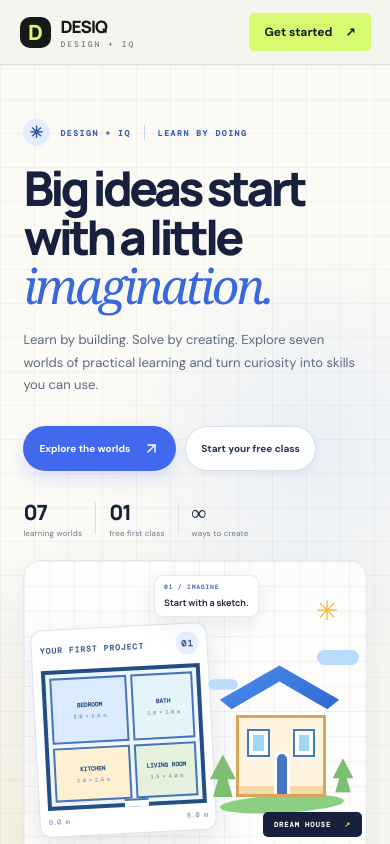
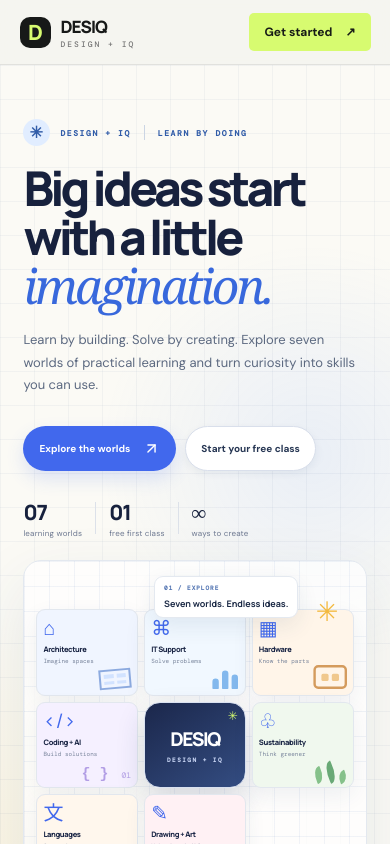
Before and after one commit to supportdesiq/desiq, a Next.js app: page / in a window 390 px wide. Shown: the top 844 px of the page. Built offline with nearby package versions, Linux system fonts and the light colour scheme.

Commit message:
DESIQ V5.1 — Homepage & Contact

```diff
--- a/app/globals.css
+++ b/app/globals.css
@@ -434,3 +434,78 @@
 .challenge-card-icon.scene-community-auditorium{background:linear-gradient(135deg,#e8def0,#fcf8ff)}
 .challenge-card-icon.scene-public-park{background:linear-gradient(135deg,#dcebd5,#f8fff3)}
 .challenge-card-icon.scene-pedestrian-plaza{background:linear-gradient(135deg,#dce9e8,#f9fdfc)}
+
+/* DESIQ homepage: show the full range of learning worlds, not only architecture */
+.hero-art-worlds .world-collage{
+ position:absolute;inset:58px 24px 55px;z-index:2;
+ display:grid;grid-template-columns:repeat(3,minmax(0,1fr));grid-template-rows:repeat(3,minmax(0,1fr));
+ gap:10px;align-items:stretch
+}
+.world-art-card{
+ position:relative;overflow:hidden;min-width:0;border:1px solid #e2e7ee;border-radius:13px;
+ background:rgba(255,255,255,.94);padding:12px 11px;display:flex;flex-direction:column;
+ box-shadow:0 8px 22px rgba(38,67,112,.07);color:#1c2746
+}
+.world-art-card b{font:800 10px Manrope,sans-serif;letter-spacing:-.2px;position:relative;z-index:2}
+.world-art-card small{font:8px 'DM Mono',monospace;color:#77839a;margin-top:3px;position:relative;z-index:2}
+.world-art-icon{font:28px Manrope,sans-serif;line-height:1;margin-bottom:10px;color:#4168ed;position:relative;z-index:2}
+.art-architecture{grid-column:1;grid-row:1;background:#f0f5ff}
+.art-it{grid-column:2;grid-row:1;background:#f1f8ff}
+.art-hardware{grid-column:3;grid-row:1;background:#fff5e9}
+.art-code{grid-column:1;grid-row:2;background:#f5f0ff}
+.world-art-center{
+ grid-column:2;grid-row:2;align-self:center;justify-self:center;width:100%;height:100%;
+ border:1px solid #d9e1f0;border-radius:16px;background:linear-gradient(145deg,#1b274b,#344d82);
+ color:white;display:flex;flex-direction:column;align-items:center;justify-content:center;
+ box-shadow:0 12px 28px rgba(34,55,99,.18);position:relative
+}
+.world-art-center span{font:900 24px Manrope;letter-spacing:-1.6px}
+.world-art-center b{font:700 7px 'DM Mono';letter-spacing:1.5px;color:#c9d6f5;margin-top:4px}
+.world-art-center i{position:absolute;right:12px;top:8px;color:#d4fa70;font-size:16px;font-style:normal}
+.art-green{grid-column:3;grid-row:2;background:#f0f8ee}
+.art-language{grid-column:1;grid-row:3;background:#fff7ed}
+.art-drawing{grid-column:2;grid-row:3;background:#fff1f4}
+.arch-mini{position:absolute;right:10px;bottom:10px;width:48px;height:30px;border:2px solid #6b91d5;display:grid;grid-template-columns:1fr 1fr;gap:3px;padding:3px;transform:rotate(-5deg);opacity:.75}
+.arch-mini span{background:#c9dcff}
+.it-mini{position:absolute;right:11px;bottom:10px;display:flex;gap:4px;align-items:end;height:29px}
+.it-mini span{width:8px;border-radius:4px 4px 1px 1px;background:#83b8ed}.it-mini span:nth-child(1){height:13px}.it-mini span:nth-child(2){height:23px}.it-mini span:nth-child(3){height:18px}
+.hardware-mini{position:absolute;right:10px;bottom:10px;width:42px;height:30px;border:3px solid #d49b5d;border-radius:6px;display:flex;align-items:center;justify-content:center;gap:4px}
+.hardware-mini span{width:9px;height:9px;background:#f0c88d;border-radius:2px}
+.code-mini{position:absolute;right:10px;bottom:7px;font:900 19px monospace;color:#a28adf;opacity:.8}.code-mini span{font:8px 'DM Mono';margin-left:4px}
+.green-mini{position:absolute;right:9px;bottom:7px;display:flex;gap:4px;align-items:end}
+.green-mini span{display:block;width:11px;height:20px;background:#85c18a;border-radius:90% 0 90% 0;transform:rotate(-25deg)}
+.green-mini span:nth-child(2){height:27px;background:#69a976}.green-mini span:nth-child(3){height:15px}
+.language-mini{position:absolute;right:9px;bottom:5px;font:900 17px Georgia;color:#e3a75c;opacity:.8}.language-mini span{font-size:12px;margin-left:3px}
+.drawing-mini{position:absolute;right:9px;bottom:9px;width:44px;height:25px;border-bottom:2px solid #dc8298;transform:rotate(-10deg)}
+.drawing-mini span{position:absolute;bottom:0;width:2px;background:#e29bad;transform-origin:bottom}
+.drawing-mini span:nth-child(1){height:21px;left:9px;transform:rotate(35deg)}
+.drawing-mini span:nth-child(2){height:17px;left:22px;transform:rotate(-20deg)}
+.drawing-mini span:nth-child(3){height:23px;left:34px;transform:rotate(14deg)}
+.support-promise{display:flex;flex-direction:column;gap:4px;margin-top:11px;padding:10px 12px;border:1px solid rgba(255,255,255,.16);border-radius:9px;background:rgba(255,255,255,.055);max-width:220px}
+.support-promise b{font:800 10px Manrope;color:#d5fa70;letter-spacing:.3px}
+.support-promise small{font:9px 'DM Mono';color:rgba(255,255,255,.72)}
+@media(max-width:1000px){
+ .hero-art-worlds .world-collage{inset:55px 18px 53px;gap:8px}
+ .world-art-card{padding:10px 8px}
+ .world-art-icon{font-size:24px;margin-bottom:8px}
+ .world-art-card b{font-size:9px}
+ .world-art-card small{font-size:7px}
+}
+@media(max-width:700px){
+ .hero-art-worlds{height:370px!important}
+ .hero-art-worlds .world-collage{inset:48px 12px 48px;gap:6px}
+ .world-art-card{padding:8px 6px;border-radius:9px}
+ .world-art-icon{font-size:20px;margin-bottom:6px}
+ .world-art-card b{font-size:7.5px;letter-spacing:-.35px}
+ .world-art-card small{font-size:6px}
+ .world-art-center span{font-size:19px}
+ .world-art-center b{font-size:6px}
+ .world-art-center i{right:7px;top:5px;font-size:12px}
+ .arch-mini{width:32px;height:20px;right:6px;bottom:6px}
+ .it-mini{right:7px;bottom:6px;transform:scale(.8);transform-origin:bottom right}
+ .hardware-mini{right:6px;bottom:6px;transform:scale(.8);transform-origin:bottom right}
+ .code-mini{right:6px;bottom:4px;font-size:15px}
+ .green-mini{right:6px;bottom:4px;transform:scale(.8);transform-origin:bottom right}
+ .language-mini{right:6px;bottom:4px;font-size:14px}
+ .drawing-mini{right:6px;bottom:6px;transform:scale(.8) rotate(-10deg);transform-origin:bottom right}
+}
--- a/app/page.tsx
+++ b/app/page.tsx
@@ -19,11 +19,19 @@ export default function Home(){return <>
    <div className="hero-buttons"><a className="button" href="#worlds">Explore the worlds <ArrowUpRight size={17}/></a><a className="button button-ghost" href="#pricing">Start your free class</a></div>
    <div className="hero-stats"><div><b>07</b><span>learning worlds</span></div><i/><div><b>01</b><span>free first class</span></div><i/><div><b>∞</b><span>ways to create</span></div></div>
   </div>
-  <div className="hero-art hero-art-light" aria-label="Illustration of an architectural floor plan, model house and creative tools">
+  <div className="hero-art hero-art-light hero-art-worlds" aria-label="Illustration representing all seven DESIQ learning worlds: architecture, IT support, hardware, coding and AI, sustainability, languages and drawing">
    <div className="art-grid"/>
-   <div className="art-note note-top"><span>01 / IMAGINE</span><b>Start with a sketch.</b></div>
-   <div className="floorplan-card"><div className="plan-head"><span>YOUR FIRST PROJECT</span><b>01</b></div><div className="floorplan"><div className="room room-bedroom">BEDROOM<small>3.0 × 3.0 m</small></div><div className="room room-bath">BATH<small>2.0 × 2.0 m</small></div><div className="room room-kitchen">KITCHEN<small>3.0 × 2.5 m</small></div><div className="room room-living">LIVING ROOM<small>3.5 × 4.0 m</small></div><div className="plan-door"/></div><div className="plan-dimensions"><span>9.0 m</span><span>8.0 m</span></div></div>
-   <div className="model-house"><div className="house-cloud cloud-one"/><div className="house-cloud cloud-two"/><div className="house-roof"/><div className="house-body"><div className="house-window window-one"/><div className="house-window window-two"/><div className="house-door"/></div><div className="house-base"/><div className="house-tree tree-one"/><div className="house-tree tree-two"/><div className="house-label">DREAM HOUSE <span>↗</span></div></div>
+   <div className="art-note note-top"><span>01 / EXPLORE</span><b>Seven worlds. Endless ideas.</b></div>
+   <div className="world-collage">
+    <div className="world-art-card art-architecture"><span className="world-art-icon">⌂</span><b>Architecture</b><small>Imagine spaces</small><i className="arch-mini"><span/><span/><span/><span/></i></div>
+    <div className="world-art-card art-it"><span className="world-art-icon">⌘</span><b>IT Support</b><small>Solve problems</small><i className="it-mini"><span/><span/><span/></i></div>
+    <div className="world-art-card art-hardware"><span className="world-art-icon">▦</span><b>Hardware</b><small>Know the parts</small><i className="hardware-mini"><span/><span/></i></div>
+    <div className="world-art-card art-code"><span className="world-art-icon">&lt;/&gt;</span><b>Coding + AI</b><small>Build solutions</small><i className="code-mini">{"{ }"} <span>01</span></i></div>
+    <div className="world-art-center"><span>DESIQ</span><b>DESIGN + IQ</b><i>✳</i></div>
+    <div className="world-art-card art-green"><span className="world-art-icon">♧</span><b>Sustainability</b><small>Think greener</small><i className="green-mini"><span/><span/><span/></i></div>
+    <div className="world-art-card art-language"><span className="world-art-icon">文</span><b>Languages</b><small>Communicate</small><i className="language-mini">Aa <span>ಅ</span></i></div>
+    <div className="world-art-card art-drawing"><span className="world-art-icon">✎</span><b>Drawing + Art</b><small>Make it visible</small><i className="drawing-mini"><span/><span/><span/></i></div>
+   </div>
    <div className="art-tools"><span className="tool-ruler">△</span><span className="tool-pencil">✎</span><span className="tool-cube">▰</span></div>
    <div className="art-note note-bottom"><span>LEARN → BUILD → GROW</span><b>Your ideas belong here.</b></div>
    <div className="art-spark spark-one">✳</div><div className="art-spark spark-two">✦</div>
@@ -35,9 +43,9 @@ export default function Home(){return <>
  <section className="manifesto"><div className="manifesto-mark">✳</div><div className="eyebrow">THE DESIQ DIFFERENCE</div><h2>Knowledge is a start.<br/><em>What you do with it</em><br/>is everything.</h2><p>We believe the best way to understand something is to try it. DESIQ turns ideas into practical challenges, and learning into something you can see, share and keep improving.</p><a className="text-link" href="#how">Discover how it works <ArrowRight size={17}/></a></section>
  <section className="section benefits-section"><div className="section-heading"><div><div className="eyebrow">MORE THAN A CLASS</div><h2>Learning that keeps<br/><em>going with you.</em></h2></div><p>Start small, keep exploring and get support as you grow. DESIQ is built to make learning practical and rewarding.</p></div><div className="benefit-grid">{benefits.map((b,i)=>{const Icon=[Lightbulb,CalendarDays,Award,MessageCircle,FolderKanban][i];return <div className="benefit-card" key={b.title}><div className="benefit-icon"><Icon size={22}/></div><span className="benefit-number">0{i+1}</span><h3>{b.title}</h3><p>{b.text}</p></div>})}</div></section>
  <section className="how-section" id="how"><div className="how-intro"><div className="eyebrow">A SIMPLE, POWERFUL LOOP</div><h2>Learn it.<br/><em>Then make it.</em></h2><p>Every DESIQ experience is designed to move you from understanding to doing. Try, test, make mistakes and improve.</p><a className="button button-light" href="#worlds">Find your starting point <ArrowUpRight size={17}/></a></div><div className="steps">{[{n:'01',t:'Learn',d:'Get the foundations you need.'},{n:'02',t:'Build',d:'Make something with what you know.'},{n:'03',t:'Experiment',d:'Try ideas and explore possibilities.'},{n:'04',t:'Solve',d:'Put your skills to work on a real brief.'},{n:'05',t:'Improve',d:'Use feedback to make your next version better.'}].map((s,i)=><div className="step" key={s.n}><span>{s.n}</span><div><h3>{s.t}</h3><p>{s.d}</p></div><div className="step-symbol">{['↗','⌂','✳','◎','↻'][i]}</div></div>)}</div></section>
- <section className="weekly-section"><div className="weekly-art"><div className="weekly-stamp">A NEW<br/>CHALLENGE<br/><b>EVERY WEEK</b></div><div className="weekly-doodle">✳</div><div className="weekly-paper"><span>THIS WEEK'S BRIEF</span><div className="paper-house"><i/><i/><i/></div><b>MAKE IT WORK.<br/>MAKE IT YOURS.</b></div></div><div className="weekly-copy"><div className="eyebrow">KEEP YOUR CURIOSITY ACTIVE</div><h2>A little challenge.<br/><em>A big new idea.</em></h2><p>Free challenges arrive every week across the DESIQ worlds. Take a few minutes, try something new and see what you can figure out. You don't need a subscription to join the fun.</p><a className="button" href="mailto:hello@desiq.com?subject=Weekly%20DESIQ%20Challenges">Get challenge updates <ArrowUpRight size={17}/></a></div></section>
+ <section className="weekly-section"><div className="weekly-art"><div className="weekly-stamp">A NEW<br/>CHALLENGE<br/><b>EVERY WEEK</b></div><div className="weekly-doodle">✳</div><div className="weekly-paper"><span>THIS WEEK'S BRIEF</span><div className="paper-house"><i/><i/><i/></div><b>MAKE IT WORK.<br/>MAKE IT YOURS.</b></div></div><div className="weekly-copy"><div className="eyebrow">KEEP YOUR CURIOSITY ACTIVE</div><h2>A little challenge.<br/><em>A big new idea.</em></h2><p>Free challenges arrive every week across the DESIQ worlds. Take a few minutes, try something new and see what you can figure out. You don't need a subscription to join the fun.</p><a className="button" href="mailto:supportdesiq@gmail.com?subject=Weekly%20DESIQ%20Challenges">Get challenge updates <ArrowUpRight size={17}/></a></div></section>
  <section className="certificate-band"><div className="certificate-graphic"><div className="certificate-sheet"><div className="cert-star">✳</div><span>DESIQ RECOGNITION</span><b>CERTIFICATE</b><i>of achievement</i><div className="cert-line"/><small>Earned through doing.</small></div></div><div><div className="eyebrow">PROOF OF YOUR PROGRESS</div><h2>Make it. Learn from it.<br/><em>Keep the recognition.</em></h2><p>Complete the required work and meet the assessment criteria to earn a DESIQ certificate. Certificates are designed to remain valid for a lifetime and can link to the work behind them.</p><span className="certificate-note">Certificates are earned through assessment, not simply by subscribing.</span></div></section>
- <section className="section pricing-section" id="pricing"><div className="section-heading"><div><div className="eyebrow">CHOOSE HOW YOU GROW</div><h2>One first step.<br/><em>Room to go further.</em></h2></div><p>Try a class for free, subscribe to one subject or unlock all seven worlds. Choose the pace and plan that works for you.</p></div><div className="pricing-grid">{plans.map((p,i)=><div className={`price-card price-${p.kind}`} key={p.name}>{p.kind==='popular'&&<div className="popular-ribbon">MOST FLEXIBLE</div>}{p.kind==='premium'&&<div className="premium-ribbon">PREMIUM MEMBERSHIP</div>}<div className="price-name">{p.name}</div><p className="price-desc">{p.desc}</p><div className="price-amount">{p.price}<small>{p.period}</small></div><div className="price-rule"/><ul>{p.features.map(f=><li key={f}><Check size={15}/>{f}</li>)}</ul><a className={`button ${p.kind==='popular'||p.kind==='premium'?'button-dark':'button-outline'}`} href={`mailto:hello@desiq.com?subject=${encodeURIComponent('DESIQ '+p.name+' plan')}`}>{p.cta}<ArrowUpRight size={16}/></a></div>)}</div><p className="pricing-footnote">Prices shown in INR. Plans, support allowances, certificate charges and workshop inclusions will be confirmed in the final membership terms. No payment processing is connected in this starter website.</p></section>
- <section className="audience-section"><div className="audience-copy"><div className="eyebrow">LEARNING IS BETTER TOGETHER</div><h2>For the curious.<br/><em>And those who guide them.</em></h2><p>DESIQ can support independent learners, families and schools with practical experiences that make skills visible.</p><div className="audience-links"><a href="mailto:hello@desiq.com?subject=Parent%20enquiry">For parents & learners <ArrowUpRight size={16}/></a><a href="mailto:hello@desiq.com?subject=School%20partnership">For schools & educators <ArrowUpRight size={16}/></a></div></div><div className="audience-tiles"><div className="audience-tile tile-parent"><span>01 / AT HOME</span><b>Curiosity<br/>starts here.</b><div>⌂</div></div><div className="audience-tile tile-school"><span>02 / IN CLASS</span><b>Make learning<br/>hands-on.</b><div>✳</div></div></div></section>
+ <section className="section pricing-section" id="pricing"><div className="section-heading"><div><div className="eyebrow">CHOOSE HOW YOU GROW</div><h2>One first step.<br/><em>Room to go further.</em></h2></div><p>Try a class for free, subscribe to one subject or unlock all seven worlds. Choose the pace and plan that works for you.</p></div><div className="pricing-grid">{plans.map((p,i)=><div className={`price-card price-${p.kind}`} key={p.name}>{p.kind==='popular'&&<div className="popular-ribbon">MOST FLEXIBLE</div>}{p.kind==='premium'&&<div className="premium-ribbon">PREMIUM MEMBERSHIP</div>}<div className="price-name">{p.name}</div><p className="price-desc">{p.desc}</p><div className="price-amount">{p.price}<small>{p.period}</small></div><div className="price-rule"/><ul>{p.features.map(f=><li key={f}><Check size={15}/>{f}</li>)}</ul><a className={`button ${p.kind==='popular'||p.kind==='premium'?'button-dark':'button-outline'}`} href={`mailto:supportdesiq@gmail.com?subject=${encodeURIComponent('DESIQ '+p.name+' plan')}`}>{p.cta}<ArrowUpRight size={16}/></a></div>)}</div><p className="pricing-footnote">Prices shown in INR. Plans, support allowances, certificate charges and workshop inclusions will be confirmed in the final membership terms. No payment processing is connected in this starter website.</p></section>
+ <section className="audience-section"><div className="audience-copy"><div className="eyebrow">LEARNING IS BETTER TOGETHER</div><h2>For the curious.<br/><em>And those who guide them.</em></h2><p>DESIQ can support independent learners, families and schools with practical experiences that make skills visible.</p><div className="audience-links"><a href="mailto:supportdesiq@gmail.com?subject=Parent%20enquiry">For parents & learners <ArrowUpRight size={16}/></a><a href="mailto:supportdesiq@gmail.com?subject=School%20partnership">For schools & educators <ArrowUpRight size={16}/></a></div></div><div className="audience-tiles"><div className="audience-tile tile-parent"><span>01 / AT HOME</span><b>Curiosity<br/>starts here.</b><div>⌂</div></div><div className="audience-tile tile-school"><span>02 / IN CLASS</span><b>Make learning<br/>hands-on.</b><div>✳</div></div></div></section>
  <section className="final-cta"><div className="eyebrow">YOUR NEXT IDEA IS WAITING</div><h2>What will you<br/><em>make possible?</em></h2><p>Choose a world. Try your first class for free. See where your curiosity takes you.</p><a className="button button-light" href="#worlds">Explore DESIQ <ArrowUpRight size={17}/></a><div className="cta-spark spark-a">✳</div><div className="cta-spark spark-b">✳</div></section>
  </>}
--- a/components/Footer.tsx
+++ b/components/Footer.tsx
@@ -1,3 +1,3 @@
 import Link from 'next/link';
 import { subjects } from '@/lib/subjects';
-export default function Footer(){return <footer className="footer" id="contact"><div className="footer-main"><div><Link href="/" className="brand footer-brand"><span className="brand-mark">D</span><span>DESIQ<small>DESIGN + IQ</small></span></Link><p>Learn by doing. Build skills you can show.</p></div><div><b>Explore</b>{subjects.map(s=><Link key={s.slug} href={`/subjects/${s.slug}`}>{s.short}</Link>)}</div><div><b>DESIQ</b><a href="/#how">How it works</a><a href="/#pricing">Pricing</a><a href="mailto:hello@desiq.com?subject=School%20partnership">School partnerships</a><a href="mailto:hello@desiq.com">Contact us</a></div><div><b>Need help?</b><p>Questions about classes, plans or partnerships?</p><a className="footer-email" href="mailto:hello@desiq.com">hello@desiq.com ↗</a></div></div><div className="footer-bottom"><span>© {new Date().getFullYear()} DESIQ. All rights reserved.</span><span>Learn. Build. Experiment. Become.</span></div></footer>}
+export default function Footer(){return <footer className="footer" id="contact"><div className="footer-main"><div><Link href="/" className="brand footer-brand"><span className="brand-mark">D</span><span>DESIQ<small>DESIGN + IQ</small></span></Link><p>Learn by doing. Build skills you can show.</p></div><div><b>Explore</b>{subjects.map(s=><Link key={s.slug} href={`/subjects/${s.slug}`}>{s.short}</Link>)}</div><div><b>DESIQ</b><a href="/#how">How it works</a><a href="/#pricing">Pricing</a><a href="mailto:supportdesiq@gmail.com?subject=School%20partnership">School partnerships</a><a href="mailto:supportdesiq@gmail.com">Contact us</a></div><div><b>Need help?</b><p>Questions about classes, plans or partnerships? Our support team is available around the clock.</p><a className="footer-email" href="mailto:supportdesiq@gmail.com">supportdesiq@gmail.com ↗</a><span className="support-promise"><b>24/7 support</b><small>Response within 30 minutes</small></span></div></div><div className="footer-bottom"><span>© {new Date().getFullYear()} DESIQ. All rights reserved.</span><span>Learn. Build. Experiment. Become.</span></div></footer>}
--- a/components/Header.tsx
+++ b/components/Header.tsx
@@ -1,2 +1,2 @@
 import Link from 'next/link';
-export default function Header(){return <header className="site-header"><Link href="/" className="brand" aria-label="DESIQ home"><span className="brand-mark">D</span><span>DESIQ<small>DESIGN + IQ</small></span></Link><nav className="desktop-nav"><a href="/#worlds">Explore worlds</a><a href="/#how">How it works</a><a href="/#pricing">Pricing</a><a href="/#contact">Contact</a></nav><div className="header-actions"><a className="login-link" href="mailto:hello@desiq.com?subject=DESIQ%20account">Sign in</a><a className="button button-small" href="#pricing">Get started <span>↗</span></a></div></header>}
+export default function Header(){return <header className="site-header"><Link href="/" className="brand" aria-label="DESIQ home"><span className="brand-mark">D</span><span>DESIQ<small>DESIGN + IQ</small></span></Link><nav className="desktop-nav"><a href="/#worlds">Explore worlds</a><a href="/#how">How it works</a><a href="/#pricing">Pricing</a><a href="/#contact">Contact</a></nav><div className="header-actions"><a className="login-link" href="mailto:supportdesiq@gmail.com?subject=DESIQ%20account">Sign in</a><a className="button button-small" href="#pricing">Get started <span>↗</span></a></div></header>}
```
Also changed, not shown: app/subjects/[slug]/page.tsx (+1 -1 lines), 2 other files (tests, documents, lock files or other folders).
